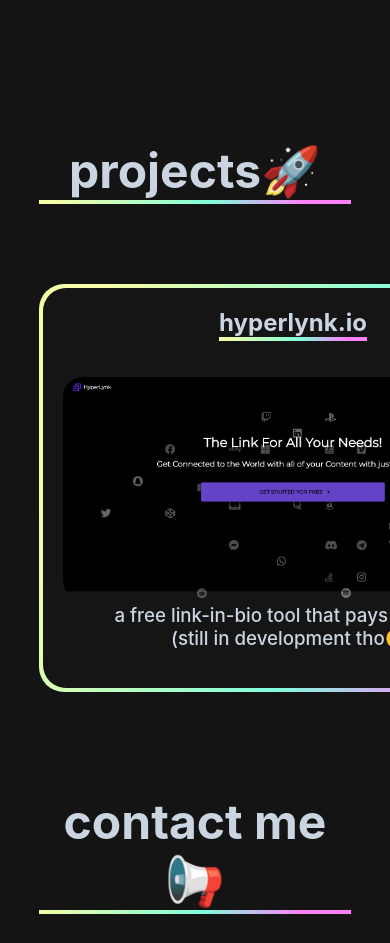
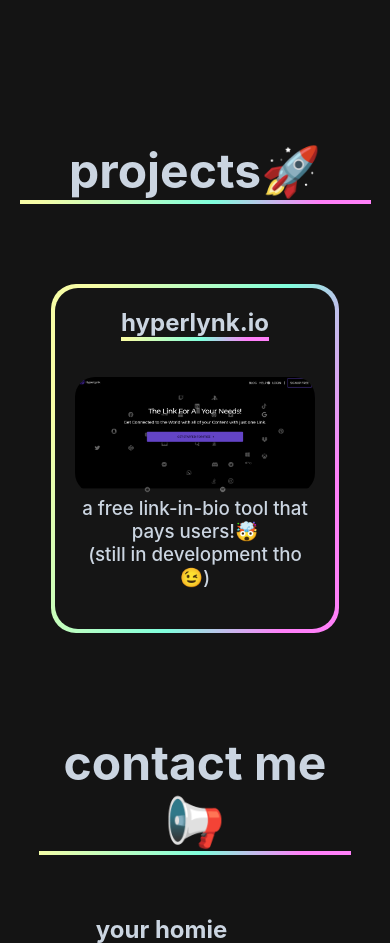
Before and after one commit to AnkoorNagargoje/Ankoor-Portfolio, a Django app: page / in a window 390 px wide. Shown: the part 3413-4356 px from the top of the page. Run offline with Django 3.2, Linux system fonts and the light colour scheme; some libraries are stand-ins or nearby versions.

Commit message:
Responsive Design edits

```diff
--- a/static/css/style.css
+++ b/static/css/style.css
@@ -897,8 +897,8 @@
     margin-bottom:100px;
 }
 .project-card-border{
-    width:500px;
-    max-height:400px;
+    width:40%;
+    max-height:40%;
     display:inline-block;
     margin:auto;
     text-align:center;
@@ -912,12 +912,26 @@
     box-shadow: 0px 0px 50px 20px #000;
 }
 .project-card{
-    width:460px;
-    max-height:360px;
+    width:39&;
+    max-height:39%;
     background-color:#151515;
     border-radius:23px;
     overflow:hidden;
     padding:20px;
+}
+
+@media screen and (max-width: 780px) {
+    .projects{
+        width:90%;
+    }
+    .project-card-border{
+        min-width:80%;
+        max-height: 80%;
+
+    }
+    .project-card{
+        min-width:80%;
+    }
 }
 
 .contact{
```
